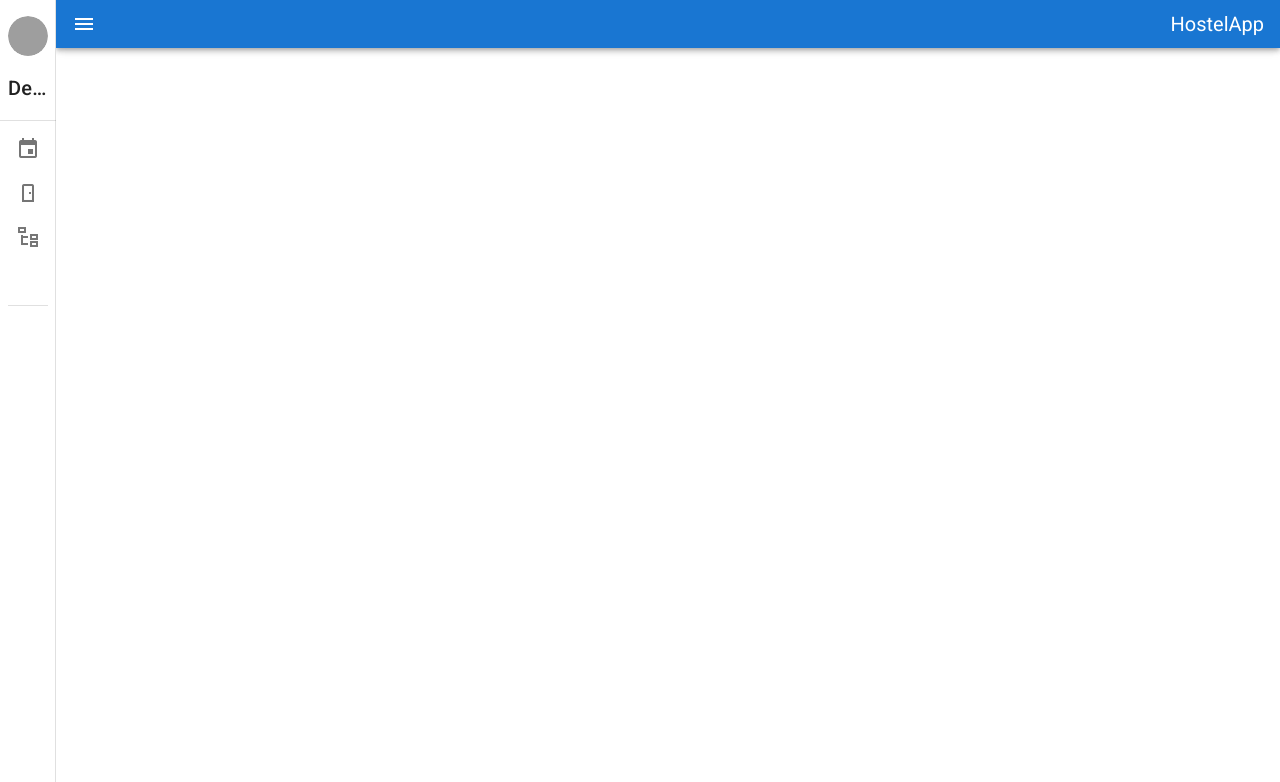
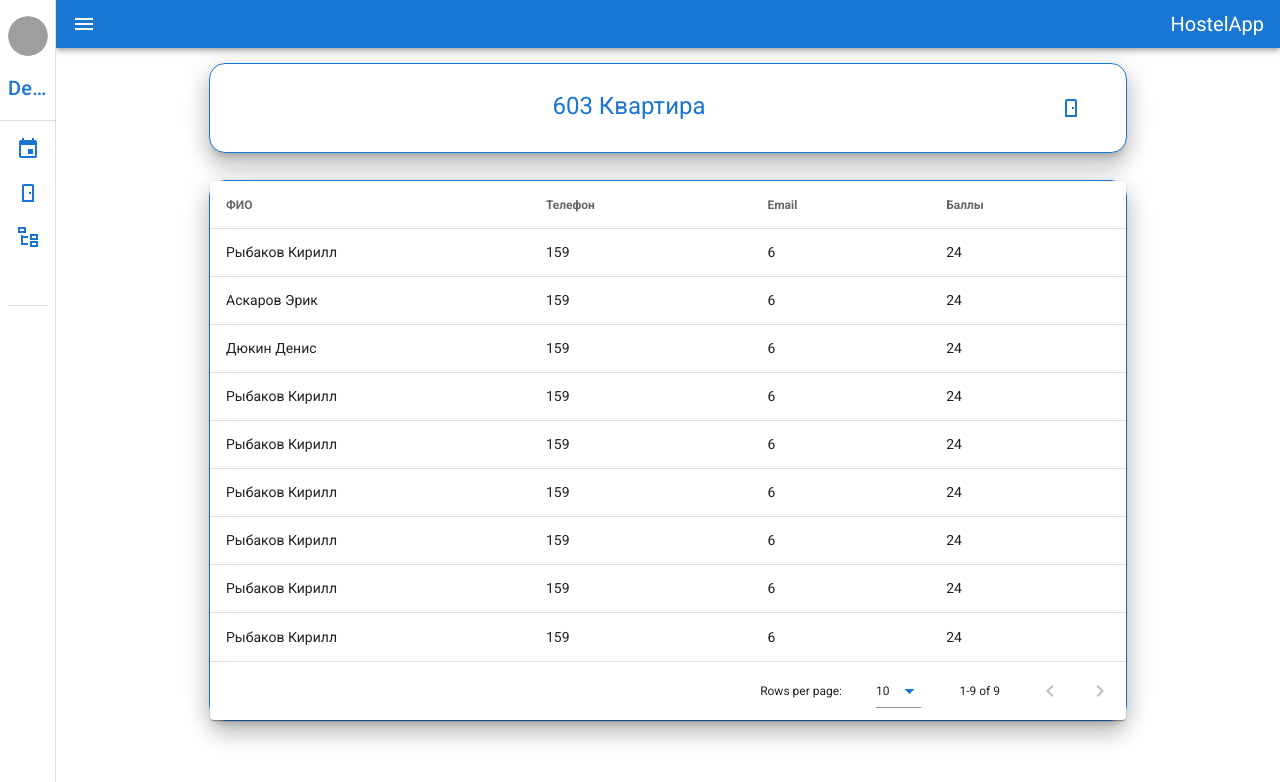
Before and after one commit to Solution456/vuetifyhostel, a Vue app: page /residentTable in a window 1280 px wide. Shown: the top 782 px of the page. Built offline with nearby package versions, Linux system fonts and the light colour scheme; no server answers; grey boxes are pictures that could not be loaded.

Commit message:
пару страничек жи есть

```diff
--- a/src/router/index.js
+++ b/src/router/index.js
@@ -61,6 +61,16 @@ const routes = [
     path: '/adminStage',
     name: 'AdminStage',
     component: () => import(/* webpackChunkName: "Register" */ '../views/AdminStage.vue')
+  },
+  {
+    path: '/adminRooms',
+    name: 'adminRooms',
+    component: () => import(/* webpackChunkName: "Register" */ '../views/adminRooms.vue')
+  },
+  {
+    path: '/residentTable',
+    name: 'residentTable',
+    component: () => import(/* webpackChunkName: "Register" */ '../views/residentTable.vue')
   }
 ]
 
--- a/src/views/AdminStage.vue
+++ b/src/views/AdminStage.vue
@@ -21,10 +21,15 @@
       </v-list-item-content>
 
 
+      <v-btn
+     outlined
+      color="indigo"
+     large>
       <v-icon
-      size="81"
+      style="color: rgba(25, 118, 210, 1);"
       >
       mdi-stairs</v-icon>
+     </v-btn>
     </v-list-item>
   </v-card>
   <v-card
@@ -273,5 +278,8 @@ export default {
 .theme--light.v-icon {
     color: rgba(25, 118, 210, 1);
 }
+.v-btn--outlined {
+    border: 0px;
+}
 
 </style>
--- /dev/null
+++ b/src/views/adminRooms.vue
@@ -0,0 +1,90 @@
+<template>
+<div class="text-center">
+     <v-card
+    rounded="xl"
+     elevation="14"
+    class="mx-auto"
+    max-width=75%
+    outlined
+
+  >
+    <v-list-item three-line>
+      <v-list-item-content
+      >
+         <v-list-item-title class="text-h5 mb-1"
+         >
+          6 этаж
+        </v-list-item-title>
+      </v-list-item-content>
+
+     <v-btn
+     outlined
+      color="indigo"
+     large>
+      <v-icon
+      style="color: rgba(25, 118, 210, 1);"
+      >
+      mdi-stairs</v-icon>
+     </v-btn>
+    </v-list-item>
+  </v-card>
+<v-card
+rounded="xl"
+   elevation="24"
+   class="mx-auto"
+  max-width=85%
+    outlined>
+    <v-container grid-list-xs>
+    <div class="row">
+       <div class="col col-4">
+          <FloorCard/>
+        </div>
+        <div class="col col-4">
+          <FloorCard/>
+        </div>
+        <div class="col col-4">
+          <FloorCard/>
+        </div>
+        <div class="col col-4">
+          <FloorCard/>
+        </div>
+        <div class="col col-4">
+          <FloorCard/>
+        </div>
+        <div class="col col-4">
+          <FloorCard/>
+        </div>
+    </div>
+    </v-container>
+</v-card>
+</div>
+</template>
+
+<script>
+
+import FloorCard from '../components/Floor/FloorCard.vue'
+export default {
+
+  name:'Floor',
+
+  components:{
+    FloorCard,
+  },
+}
+</script>
+
+<style>
+.theme--light.v-list-item:not(.v-list-item--active):not(.v-list-item--disabled){
+  color: rgba(25, 118, 210, 1);
+}
+.v-application .mx-auto{
+  margin-top: 15px;
+  margin-bottom: 27px;
+}
+.theme--light.v-icon {
+    color: rgba(25, 118, 210, 1);
+}
+.v-btn--outlined {
+    border: 0px;
+}
+</style>
--- /dev/null
+++ b/src/views/residentTable.vue
@@ -0,0 +1,154 @@
+<template>
+<div class="text-center">
+<v-card
+    rounded="xl"
+     elevation="14"
+    class="mx-auto"
+    max-width=75%
+    outlined
+
+  >
+    <v-list-item three-line>
+      <v-list-item-content
+      >
+         <v-list-item-title class="text-h5 mb-1"
+         >
+          603 Квартира
+        </v-list-item-title>
+      </v-list-item-content>
+
+
+     <v-btn
+     outlined
+      color="indigo"
+     large>
+      <v-icon
+      style="color: rgba(25, 118, 210, 1);"
+      >
+      mdi-door</v-icon>
+     </v-btn>
+    </v-list-item>
+  </v-card>
+<v-card
+rounded="xl"
+     elevation="14"
+    class="mx-auto"
+    max-width=75%
+    outlined>
+  <div>
+    <v-data-table
+      :headers="headers"
+      :items="desserts"
+      :sort-by.sync="sortBy"
+      :sort-desc.sync="sortDesc"
+      class="elevation-1"
+    ></v-data-table>
+
+  </div>
+</v-card>
+</div>
+</template>
+<script>
+  export default {
+    data () {
+      return {
+        sortBy: 'fat',
+        sortDesc: false,
+        headers: [
+          {
+            text: 'ФИО',
+            align: 'start',
+            value: 'name',
+          },
+          { text: 'Телефон', value: 'phoneNumber' },
+          { text: 'Email', value: 'email' },
+          { text: 'Баллы', value: 'balls' },
+        ],
+        desserts: [
+          {
+            name: 'Рыбаков Кирилл',
+            phoneNumber: 159,
+            email: 6.0,
+            balls: 24,
+          },
+          {
+            name: 'Аскаров Эрик',
+            phoneNumber: 159,
+            email: 6.0,
+            balls: 24,
+          },
+          {
+            name: 'Дюкин Денис',
+            phoneNumber: 159,
+            email: 6.0,
+            balls: 24,
+          },
+          {
+            name: 'Рыбаков Кирилл',
+            phoneNumber: 159,
+            email: 6.0,
+            balls: 24,
+          },
+          {
+            name: 'Рыбаков Кирилл',
+            phoneNumber: 159,
+            email: 6.0,
+            balls: 24,
+          },
+          {
+            name: 'Рыбаков Кирилл',
+            phoneNumber: 159,
+            email: 6.0,
+            balls: 24,
+          },
+          {
+            name: 'Рыбаков Кирилл',
+            phoneNumber: 159,
+            email: 6.0,
+            balls: 24,
+          },
+          {
+            name: 'Рыбаков Кирилл',
+            phoneNumber: 159,
+            email: 6.0,
+            balls: 24,
+          },
+          {
+            name: 'Рыбаков Кирилл',
+            phoneNumber: 159,
+            email: 6.0,
+            balls: 24,
+          },
+       ],
+      }
+    },
+    methods: {
+      toggleOrder () {
+        this.sortDesc = !this.sortDesc
+      },
+      nextSort () {
+        let index = this.headers.findIndex(h => h.value === this.sortBy)
+        index = (index + 1) % this.headers.length
+        this.sortBy = this.headers[index].value
+      },
+    },
+  }
+</script>
+<style>
+.v-application .mx-auto{
+  margin-top: 15px;
+  margin-bottom: 27px;
+}
+.theme--light.v-list-item:not(.v-list-item--active):not(.v-list-item--disabled){
+  color: rgba(25, 118, 210, 1);
+}
+.theme--light.v-sheet--outlined {
+    border: thin solid rgba(25, 118, 210, 1);
+}
+.theme--light.v-icon {
+    color: rgba(25, 118, 210, 1);
+}
+.v-btn--outlined {
+    border: 0px;
+}
+</style>
```
